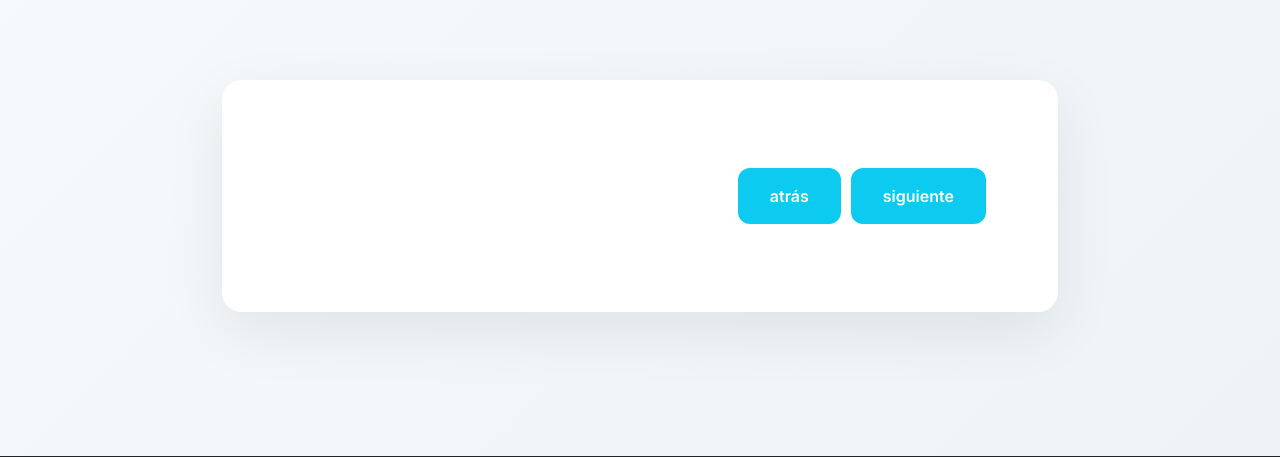
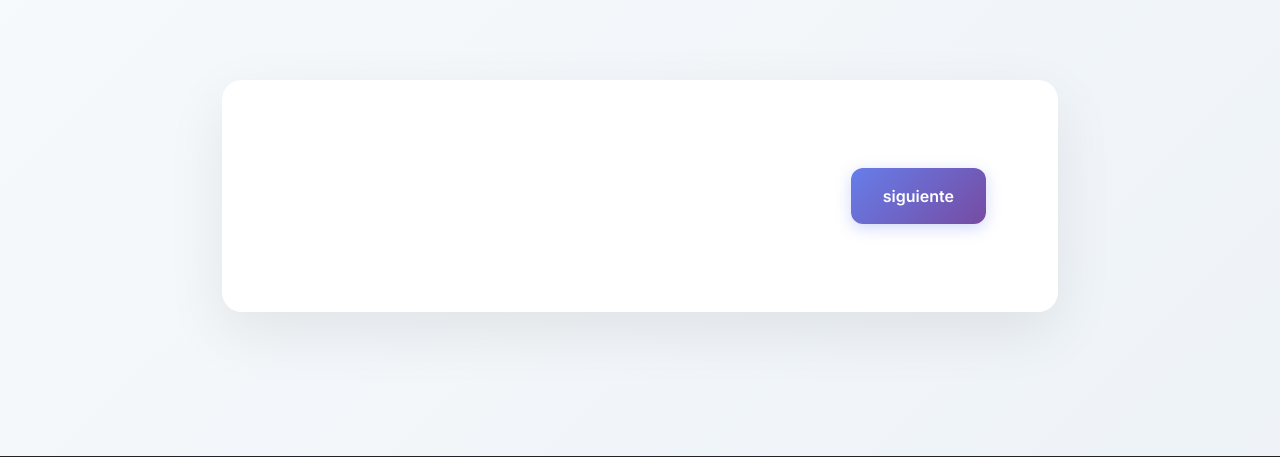
Before and after one commit to empresasintegra/denuncias, a Django app: page /denuncia/Paso1/ in a window 1280 px wide. Shown: the part 154-611 px from the top of the page. Run offline with Django 5.2, Linux system fonts and the light colour scheme; data that the repository does not hold is empty; some libraries are stand-ins or nearby versions.

Commit message:
arreglos

```diff
--- a/appkarin/static/js/denuncia-app.js
+++ b/appkarin/static/js/denuncia-app.js
@@ -624,19 +624,16 @@ const DenunciaApp = {
             console.log('✅ Configurando SmartWizard');
 
             wizardElement.smartWizard({
-                selected: 0,
-                theme: 'default',
-                justified: true,
-                autoAdjustHeight: true,
-                backButtonSupport: false,
-                enableUrlHash: false,
+                selected: 0,                    // Paso inicial
+                theme: 'default',               // Tema
+                justified: true,                // Justificación del menú
+                autoAdjustHeight: true,         // Ajustar altura automáticamente
+                backButtonSupport: true,        // Soporte botón atrás
+                enableURLhash: true,           // Hash en URL
                 transition: {
-                    animation: 'slideHorizontal',
-                    speed: '200'
-                },
-                toolbar: {
-                    showNextButton: false,
-                    showPreviousButton: false
+                    animation: 'slideHorizontal', // 'none'|'fade'|'slideHorizontal'|'slideVertical'|'slideSwing'|'css'
+                    speed: '400',                // Velocidad
+                    easing: ''                   // Easing (requiere plugin jQuery)
                 }
             });
 
@@ -684,16 +681,20 @@ const DenunciaApp = {
         },
 
         // Navegación
-        nextStep: function() {
+       nextStep: function() {
             console.log(`➡️ Avanzando desde paso ${DenunciaApp.vars.currentStep + 1}`);
             if (this.validateStep(DenunciaApp.vars.currentStep)) {
                 $('#smartwizard').smartWizard("next");
+
+                // ⭐ AUTO-SCROLL DESPUÉS DE CAMBIAR PASO
             }
         },
 
         prevStep: function() {
             console.log(`⬅️ Retrocediendo desde paso ${DenunciaApp.vars.currentStep + 1}`);
             $('#smartwizard').smartWizard("prev");
+
+            // ⭐ AUTO-SCROLL DESPUÉS DE CAMBIAR PASO
         },
 
         showStep: function(step) {
--- a/appkarin/templates/components/backForward.html
+++ b/appkarin/templates/components/backForward.html
@@ -1,8 +1,7 @@
 <section>
     <div class="container px-5 text-start">
         <div class="display-flex-row-reverse">
-            <button type="submit" value="Submit" class="btn bg-info text-white btn-info btn-light">siguiente</button>
-            <button class="btn bg-info text-white btn-info btn-light">atrás</button>
+            <button type="submit" value="Submit" class="btn btn-primary">siguiente</button>
         </div>
     </div>
 </section>
```
